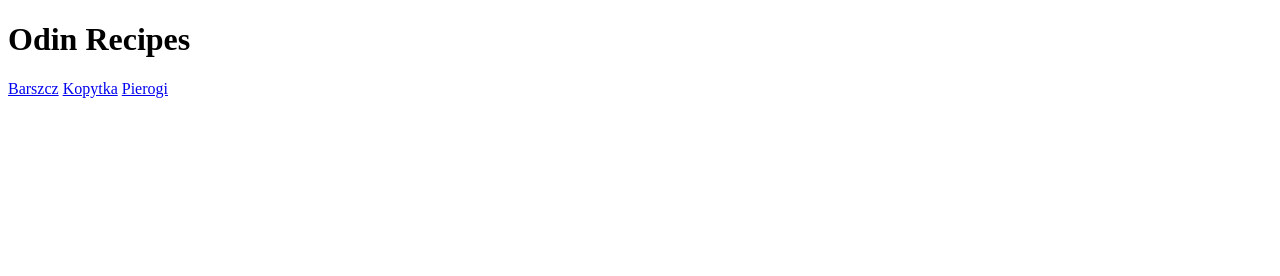
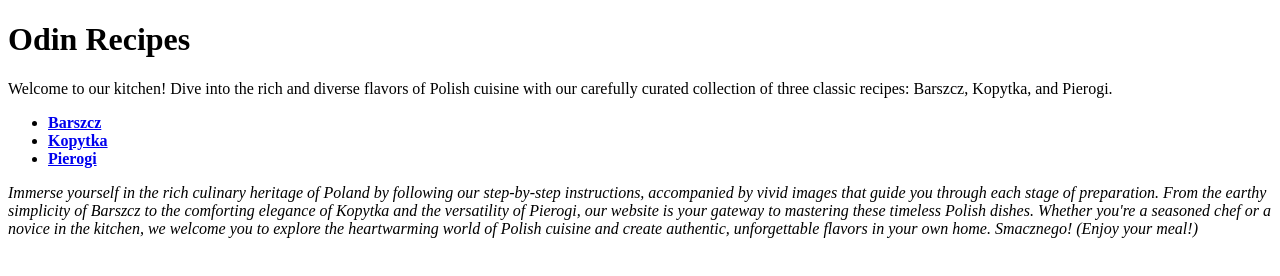
Before and after one commit to KajetanPiwowarek/odin-recipes, a plain HTML site: page index.html in a window 1280 px wide. Drawn offline with Linux system fonts and the light colour scheme.

Commit message:
Creating the landing page and footers in recipes
Adding additional text to my landing page.
Adding footers in recipe files with href's to Homepage.

```diff
--- a/index.html
+++ b/index.html
@@ -7,8 +7,26 @@
 </head>
 <body>
     <h1>Odin Recipes</h1>
-    <a href="recipes/barszcz.html">Barszcz</a>
-    <a href="recipes/kopytka.html">Kopytka</a>
-    <a href="recipes/pierogi.html">Pierogi</a>
+    <p>
+        Welcome to our kitchen!
+        Dive into the rich and diverse flavors of Polish cuisine with our carefully curated collection of three classic recipes:
+        Barszcz, Kopytka, and Pierogi.
+    </p>
+        <ul>
+            <li><a href="recipes/barszcz.html"><strong>Barszcz</strong></a></li>
+            <li><a href="recipes/kopytka.html"><strong>Kopytka</strong></a></li>
+            <li><a href="recipes/pierogi.html"><strong>Pierogi</strong></a></li>
+        </ul>
+    </p>
+    <p>
+        <em>
+            Immerse yourself in the rich culinary heritage of Poland by following our step-by-step instructions,
+            accompanied by vivid images that guide you through each stage of preparation.
+            From the earthy simplicity of Barszcz to the comforting elegance of Kopytka and
+            the versatility of Pierogi, our website is your gateway to mastering these timeless Polish dishes.
+            Whether you're a seasoned chef or a novice in the kitchen, we welcome you to explore the heartwarming
+            world of Polish cuisine and create authentic, unforgettable flavors in your own home. Smacznego! (Enjoy your meal!)
+        </em>
+    </p>
 </body>
 </html>
```
Also changed, not shown: recipes/barszcz.html (+3 -0 lines), recipes/kopytka.html (+3 -0 lines), recipes/pierogi.html (+3 -0 lines).
